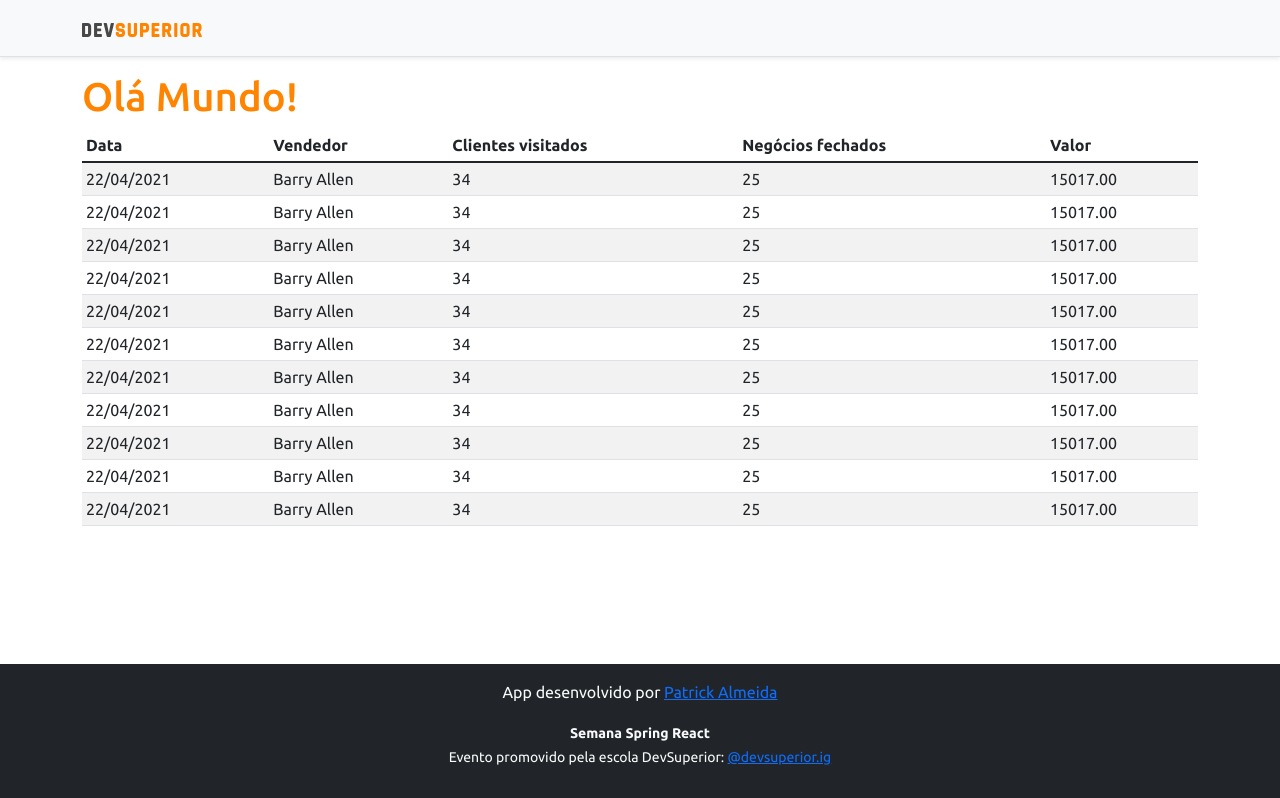
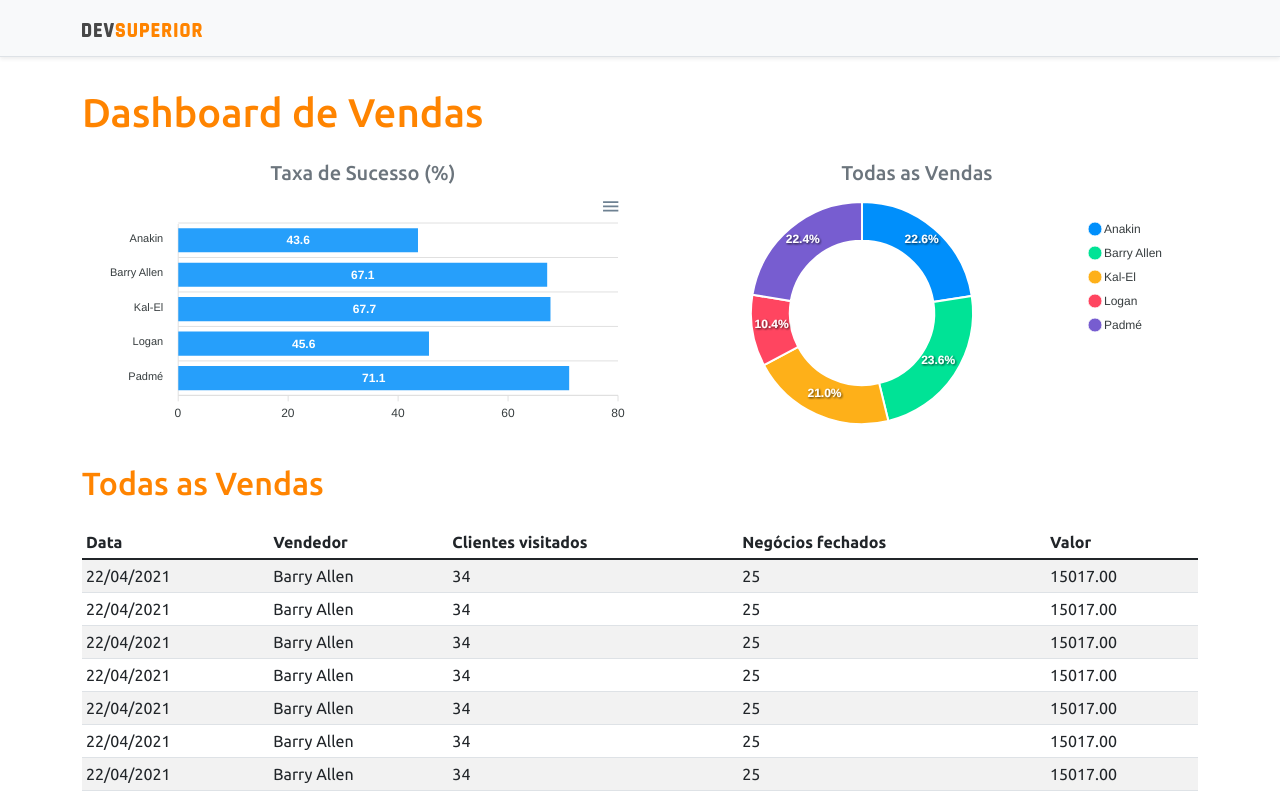
Before and after one commit to klug1/projeto-sds4, a React (Create React App) app in the folder frontend/: page / in a window 1280 px wide. Shown: the top 798 px of the page. Built offline with nearby package versions, Linux system fonts and the light colour scheme.

Commit message:
Static Charts

```diff
--- a/frontend/package.json
+++ b/frontend/package.json
@@ -13,9 +13,11 @@
     "@types/node": "^12.0.0",
     "@types/react": "^17.0.0",
     "@types/react-dom": "^17.0.0",
+    "apexcharts": "^3.28.1",
     "bootstrap": "^5.1.1",
     "jquery": "1.9.1",
     "react": "^17.0.2",
+    "react-apexcharts": "^1.3.9",
     "react-dom": "^17.0.2",
     "react-scripts": "4.0.3",
     "typescript": "^4.1.2",
--- a/frontend/src/App.tsx
+++ b/frontend/src/App.tsx
@@ -1,5 +1,7 @@
 import NavBar from "components/NavBar";
+import BarChart from "components/NavBar/BarChart";
 import DataTable from "components/NavBar/DataTable";
+import DonutChart from "components/NavBar/DonutChart";
 import Footer from "components/NavBar/Footer";
 
 function App() {
@@ -7,7 +9,24 @@
     <>
       <NavBar />
       <div className="container" >
-        <h1 className="text-primary">Olá Mundo!</h1>
+        <h1 className="text-primary py-3">Dashboard de Vendas</h1>
+
+        <div className="row px-3">
+          <div className="col-sm-6">
+            <h5 className="text-center text-secondary">Taxa de Sucesso (%)</h5>
+            <BarChart />
+          </div>
+
+          <div className="col-sm-6">
+            <h5 className="text-center text-secondary">Todas as Vendas</h5>
+            <DonutChart />
+          </div>
+        </div>
+
+        <div className="py-3">
+          <h2 className="text-primary">Todas as Vendas</h2>
+
+        </div>
 
         <DataTable />
       </div>
--- /dev/null
+++ b/frontend/src/components/NavBar/BarChart/index.tsx
@@ -0,0 +1,37 @@
+import Chart from 'react-apexcharts';
+
+const BarChart = () => {
+
+    const options = {
+        plotOptions: {
+            bar: {
+                horizontal: true,
+            }
+        },
+    };
+
+    const mockData = {
+        labels: {
+            categories: ['Anakin', 'Barry Allen', 'Kal-El', 'Logan', 'Padmé']
+        },
+        series: [
+            {
+                name: "% Sucesso",
+                data: [43.6, 67.1, 67.7, 45.6, 71.1]
+            }
+        ]
+    };
+
+
+    return (
+        <Chart
+            options={{...options, xaxis: mockData.labels}}
+            series={mockData.series}
+            type="bar"
+            height="240"
+        />
+
+    );
+}
+
+export default BarChart;
--- /dev/null
+++ b/frontend/src/components/NavBar/DonutChart/index.tsx
@@ -0,0 +1,27 @@
+import Chart from 'react-apexcharts';
+
+const DonutChart = () => {
+
+    const mockData = {
+        series: [477138, 499928, 444867, 220426, 473088],
+        labels: ['Anakin', 'Barry Allen', 'Kal-El', 'Logan', 'Padmé']
+    }
+
+    const options = {
+        legend: {
+            show: true
+        }
+    }
+
+    return (
+        <Chart
+            options={{...options, labels: mockData.labels}}
+            series={mockData.series}
+            type="donut"
+            height="240"
+        />
+
+    );
+}
+
+export default DonutChart;
```
Also changed, not shown: 1 other file (tests, documents, lock files or other folders).
